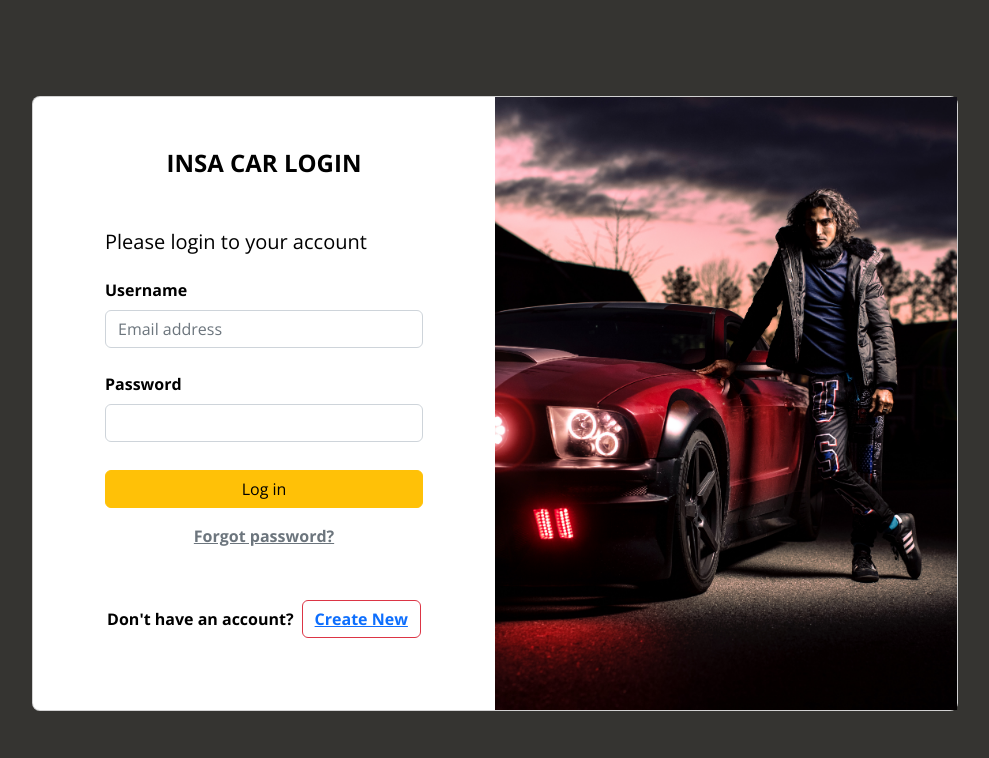
After one commit to QuocThinhNGUYEN-JONES/ProjetApplication, a PHP site: page /login-form-temp.php in a window 1280 px wide. The commit adds this page. Shown: the top 758 px of the page, without its empty margins (145-1134 px from the left). Run offline with PHP 8.4, Linux system fonts and the light colour scheme.

Commit message:
anti brute force pour login

```diff
--- a/landing-page.php
+++ b/landing-page.php
@@ -50,7 +50,7 @@
                 </ul>
                 <ul class="navbar-nav p-lg-0 ">
                     <li class="d-flex nav-item px-lg-2 py-md-2">
-                        <form action="./login-form.php" class="d-flex">
+                        <form action="./login-form-temp.php" class="d-flex">
                             <button class="btn btn-outline-warning" type="submit">Login</button>
                         </form>
                     </li>
--- /dev/null
+++ b/login-form-temp.php
@@ -0,0 +1,271 @@
+
+<?php
+session_start();
+require_once 'connexiondb.php'; // On inclut la connexion à la base de données
+
+// Si on tente de s'identifier
+if(!empty($_POST['username']) && !empty($_POST['password']))
+{
+
+
+    // On initialise $existence_ft
+    $existence_ft = '';
+
+
+    // Si le fichier existe, on le lit
+    if(file_exists('./antibrute/'.$_POST['username'].'.tmp'))
+    {
+
+        // On ouvre le fichier
+        $fichier_tentatives = fopen('./antibrute/'.$_POST['username'].'.tmp', 'r+');
+
+        // On récupère son contenu dans la variable $infos_tentatives
+        $contenu_tentatives = fgets($fichier_tentatives);
+
+        // On découpe le contenu du fichier pour récupérer les informations
+        $infos_tentatives = explode(';', $contenu_tentatives);
+
+
+        // Si la date du fichier est celle d'aujourd'hui, on récupère le nombre de tentatives
+        if($infos_tentatives[0] == date('d/m/Y'))
+        {
+            $tentatives = $infos_tentatives[1];
+        }
+        // Si la date du fichier est dépassée, on met le nombre de tentatives à 0 et $existence_ft à 2
+        else
+        {
+            $existence_ft = 2;
+            $tentatives = 0; // On met la variable $tentatives à 0
+        }
+
+
+    }
+    // Si le fichier n'existe pas encore, on met la variable $existence_ft à 1 et on met les $tentatives à 0
+    else
+    {
+        $existence_ft = 1;
+        $tentatives = 0;
+    }
+
+
+    // S'il y a eu moins de 30 identifications ratées dans la journée, on laisse passer
+    if($tentatives < 3)
+    {
+
+        $query = "SELECT * FROM users WHERE login=? limit 1";
+        //var_dump($query);
+        $stmt = $conn->prepare($query);
+
+        $stmt->execute(array($_POST['username']));
+        echo $_POST['username'];
+        echo $_POST['password'];
+
+        $data_verif = $stmt->fetch();
+
+        // Si le pseudo existe bien
+        if(!empty($data_verif['login']))
+        {
+           echo($data_verif['login']);
+           // Si le mot de passe est bon
+           if($data_verif['password'] == trim($_POST['password']))
+           {
+                $_SESSION['email'] = $data_verif["login"] ;
+                $_SESSION['name'] = $data_verif['name'] ;
+                $_SESSION['last name'] = $data_verif['last name'] ;
+                $_SESSION['address'] = $data_verif['address'] ;
+                $_SESSION['phone'] = $data_verif['phone'] ;
+                $_SESSION['card number'] = $data_verif['card number'];
+                header('Location: ./my-account.php');
+           }
+           // Si le mot de passe est faux
+           else
+           {
+
+               // Si le fichier n'existe pas encore, on le créé
+               if($existence_ft == 1)
+               {
+                   $creation_fichier = fopen('antibrute/'.$data_verif['login'].'.tmp', 'a+'); // On créé le fichier puis on l'ouvre
+                   fputs($creation_fichier, date('d/m/Y').';1'); // On écrit à l'intérieur la date du jour et on met le nombre de tentatives à 1
+                   fclose($creation_fichier); // On referme
+               }
+               // Si la date n'est plus a jour
+               elseif($existence_ft == 2)
+               {
+                   fseek($fichier_tentatives, 0); // On remet le curseur au début du fichier
+                   fputs($fichier_tentatives, date('d/m/Y').';1 '); // On met à jour le contenu du fichier (date du jour;1 tentatives)
+               }
+               else
+               {
+
+                   // Si la variable $tentatives est sur le point de passer à 30, on en informe l'administrateur du site
+                   /*if($tentatives == 2)
+                   {
+                       $email_administrateur = 'hamza.jaait@insa-cvl.fr';
+
+                       $sujet_notification = '[Site] Un compte membre a atteint son quota';
+
+                       $message_notification = 'Un des comptes a atteint le quota de mauvais mots de passe journalier :';
+                       $message_notification .= $data_verif['username'];
+
+                       mail($email_administrateur, $sujet_notification, $message_notification);
+                   }*/
+
+                   fseek($fichier_tentatives, 11); // On place le curseur juste devant le nombre de tentatives
+                   fputs($fichier_tentatives, $tentatives + 1); // On ajoute 1 au nombre de tentatives
+               }
+
+
+           echo 'Mot de passe incorrect';
+           }
+
+        }
+        // Si le pseudo n'existe pas
+        else
+        {
+            echo 'Pseudonyme incorrect';
+        }
+
+
+    }
+    // S'il y a déjà eu 10 tentatives dans la journée, on affiche un message d'erreur
+    else
+    {
+        echo 'Trop de tentatives d\'authentification aujourd\'hui';
+    }
+
+
+
+    // Si on a ouvert un fichier, on le referme (eh oui, il ne faut pas l'oublier)
+    if($existence_ft != 1)
+    {
+    fclose($fichier_tentatives);
+    }
+}
+function valid_donnees($donnees){
+    $donnees = trim($donnees);
+    $donnees = stripslashes($donnees);
+    $donnees = htmlspecialchars($donnees);
+    return $donnees;
+}
+
+?>
+
+<!DOCTYPE html>
+<html lang="en">
+
+<head>
+    <meta charset="UTF-8" />
+    <meta http-equiv="X-UA-Compatible" content="IE=edge" />
+    <meta name="viewport" content="width=device-width, initial-scale=1.0" />
+    <link href="https://cdn.jsdelivr.net/npm/bootstrap@5.2.0-beta1/dist/css/bootstrap.min.css" rel="stylesheet" integrity="sha384-0evHe/X+R7YkIZDRvuzKMRqM+OrBnVFBL6DOitfPri4tjfHxaWutUpFmBp4vmVor" crossorigin="anonymous" />
+    <link rel="shortcut icon" href="https://www.insa-centrevaldeloire.fr/sites/default/files/favicon_0.ico" type="image/vnd.microsoft.icon" />
+    <!-- MDB -->
+    <title>Log In</title>
+    <style>
+        @import url("https://fonts.googleapis.com/css2?family=Open+Sans:wght@400;700&display=swap");
+        @import url("https://fonts.googleapis.com/css2?family=Open+Sans&family=Vollkorn:ital,wght@0,600;1,500&display=swap");
+         :root {
+            --pure-white: #fff;
+            --black: #171613;
+            --light-black: #171613de;
+            --light-grey: #c7c7c7;
+            --grey: #949493;
+            --hover-white: rgba(255, 255, 255, 0.099);
+            --background-carousel: linear-gradient(#28313b, #8e9399);
+            --carousel-bottom: #485461;
+            --type-body: Open Sans, Helvetica, Arial, sans-serif;
+        }
+
+        body {
+            font-family: var(--type-body);
+            background-color: var(--light-black);
+            border: none;
+            padding: 0;
+            margin: 0;
+        }
+
+        .background-image {
+            background-image: url(./assets/car-model.jpg);
+            background-position: center;
+            background-repeat: no-repeat;
+            background-size: cover;
+        }
+
+        @media(max-width: 991px) {
+            .background-image {
+                margin: 0;
+                padding: 0;
+                background-image: none;
+                background-color: var(--pure-white);
+            }
+        }
+    </style>
+</head>
+
+<body>
+    <section class="pt-5">
+        <div class="container py-5 h-100">
+            <div class="row d-flex justify-content-center align-items-center h-100 ">
+                <div class="col-xl-10 border-0 ">
+                    <div class="card rounded-3 text-black ">
+                        <div class="row g-0 ">
+                            <div class="col-lg-6 ">
+                                <div class="card-body p-md-5 mx-md-4 ">
+                                    <div class="text-center ">
+                                        <h4 class="mt-1 mb-5 pb-1 fw-bold">INSA CAR LOGIN</h4>
+                                    </div>
+
+
+                                    <form name = "fo"  action = "login-form-temp.php" class="fw-bold" method=POST>
+                                        <p class="h5 pb-3 ">Please login to your account</p>
+                                        <div class="form-outline mb-4">
+                                            <label class="form-label" for="username">Username</label>
+                                            <input type="email" name = "username" id="username" class="form-control " placeholder="Email address" required="required"/>
+                                        </div>
+
+                                        <div class="form-outline mb-4 ">
+                                            <label class="form-label" for="password">Password</label>
+                                            <input type="password" name = "password" id="password" class="form-control required="required"" />
+                                        </div>
+
+                                        <div class="d-flex flex-column text-center pt-1 mb-5 pb-1 ">
+                                            <button class="btn btn-warning btn-block fa-lg mb-3 " name = "submit" type="submit">
+                                              Log in
+                                            </button>
+                                            <a class="text-muted" href="#!">Forgot password?</a>
+                                        </div>
+
+                                        <div class="d-flex align-items-center justify-content-center pb-4 ">
+                                            <p class="mb-0 me-2 ">Don't have an account?</p>
+                                            <a href="./register-form.html">
+                                                <button type="button" class="btn btn-outline-danger fw-bold ">
+                                                <a href="register-form.php">Create New</a>
+                                              </button>
+                                            </a>
+                                        </div>
+                                    </form>
+                                </div>
+                            </div>
+                            <div class="col-lg-6 d-flex align-items-center border-0 background-image ">
+                                <div class="text-white px-3 py-4 p-md-5 mx-md-4 ">
+                                    <!-- TODO: add caption -->
+                                    <!-- <h4 class="mb-4 ">We are more than just a company</h4>
+                    <p class="small mb-0 ">
+                      Lorem ipsum dolor sit amet, consectetur adipisicing elit,
+                      sed do eiusmod tempor incididunt ut labore et dolore magna
+                      aliqua. Ut enim ad minim veniam, quis nostrud exercitation
+                      ullamco laboris nisi ut aliquip ex ea commodo consequat.
+                    </p> -->
+                                </div>
+                            </div>
+                        </div>
+                    </div>
+                </div>
+            </div>
+        </div>
+    </section>
+
+    <script src="https://cdn.jsdelivr.net/npm/bootstrap@5.2.0-beta1/dist/js/bootstrap.bundle.min.js" integrity="sha384-pprn3073KE6tl6bjs2QrFaJGz5/SUsLqktiwsUTF55Jfv3qYSDhgCecCxMW52nD2" crossorigin="anonymous"></script>
+</body>
+
+</html>
--- a/register-form.php
+++ b/register-form.php
@@ -2,7 +2,7 @@
      session_start();
      require_once 'connexiondb.php'; // Fichier PHP contenant la connexion à votre BDD
 
-    if (isset($_SESSION['login'])){
+    if (isset($_SESSION['email'])){
         header('Location: my-account.php');
         exit();
     }
```
Also changed, not shown: 1 other file.
